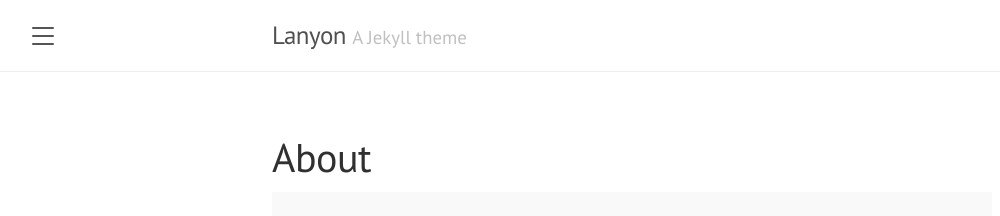
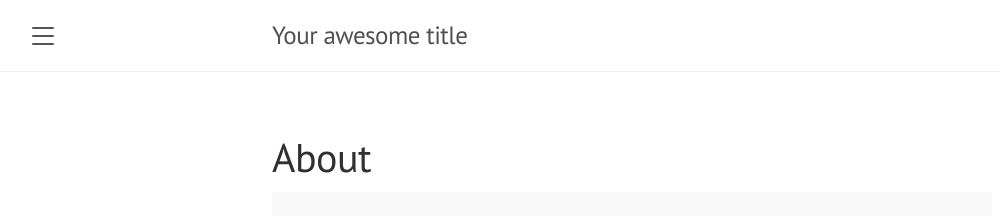
Before and after one commit to JacqKevin/JacqKevin.github.io, a Jekyll site: the page built from about.md, in a window 1280 px wide. Shown: the top 216 px of the page, without its empty margins (8-1008 px from the left). Built offline with Jekyll 4.4.1, drawn with Linux system fonts in a browser that asks for light colours; some of the changed lines change nothing that is shown.

Commit message:
Update _config.yml

```diff
--- a/_config.yml
+++ b/_config.yml
@@ -1,22 +1,64 @@
-# Setup
-title:               Lanyon
-tagline:             'A Jekyll theme'
-description:         'A reserved <a href="https://jekyllrb.com" target="_blank">Jekyll</a> theme that places the utmost gravity on content with a hidden drawer. Made by <a href="https://twitter.com/mdo" target="_blank">@mdo</a>.'
-url:                 http://lanyon.getpoole.com
-baseurl:             ''
-paginate:            5
-permalink:           pretty
+# Developer's Note: This is a sample _config.yml file offered with
+# jekyll-theme-prologue for your convenience. To use it, move it to your
+# project's root directory. Please note that the following lines are
+# NECESSARY for Prologue to work correctly:
+#
+# theme: jekyll-theme-prologue
+# collections: [sections]
+#
+# They activate the theme and tell Jekyll to find your homepage content
+# in /_sections. Note where "sections" starts with an underscore
+# and where it doesn't. The social settings will make links to
+# Twitter, etc., but only if you give the URL.
+#
+# Also, be sure to customize url and baseurl for your site.
+#
+# ---------------------------------------------------------------
+#
+# Welcome to Jekyll!
+#
+# This config file is meant for settings that affect your whole blog, values
+# which you are expected to set up once and rarely edit after that. If you find
+# yourself editing this file very often, consider using Jekyll's data files
+# feature for the data you need to update frequently.
+#
+# For technical reasons, this file is *NOT* reloaded automatically when you use
+# 'bundle exec jekyll serve'. If you change this file, please restart the server process.
 
-# About/contact
-author:
-  name:              Mark Otto
-  url:               https://twitter.com/mdo
-  email:             markdotto@gmail.com
+# Site settings
+# These are used to personalize your new site. If you look in the HTML files,
+# you will see them accessed via {{ site.title }}, {{ site.email }}, and so on.
+# You can create any custom variable you would like, and they will be accessible
+# in the templates via {{ site.myvariable }}.
+title: Your awesome title
+subtitle: Your awesome subtitle
+description: >- # this means to ignore newlines until "baseurl:"
+  This is the demo site for a Jekyll theme version of
+  HTML5 UP's sleek, responsive site template Prologue.
+author: Your Incredible Name
+email: your-email@example.com
+avatar: assets/images/avatar.jpg
 
-# Gems
-plugins:
-  - jekyll-paginate
+# You'll want to customize url and baseurl for your own site:
+baseurl: "/jekyll-theme-prologue" # the subpath of your site, e.g. /blog
+url: "" # the base hostname & protocol for your site
 
-# Custom vars
-version:             1.1.0
-google_analytics_id: #UA-XXXX-Y
+# Social settings
+# Make sure to include the full url including protocol, e.g. https://github.com/chrisbobbe
+twitter_url:
+facebook_url:
+googleplus_url:
+instagram_url:
+linkedin_url:
+github_url:
+stackoverflow_url:
+pinterest_url:
+slack_url:
+dribbble_url:
+
+# Google Analytics Tracking ID goes here:
+google_analytics:
+
+# The following settings are NECESSARY for the Prologue theme to run:
+theme: jekyll-theme-prologue
+collections: [sections]
```
